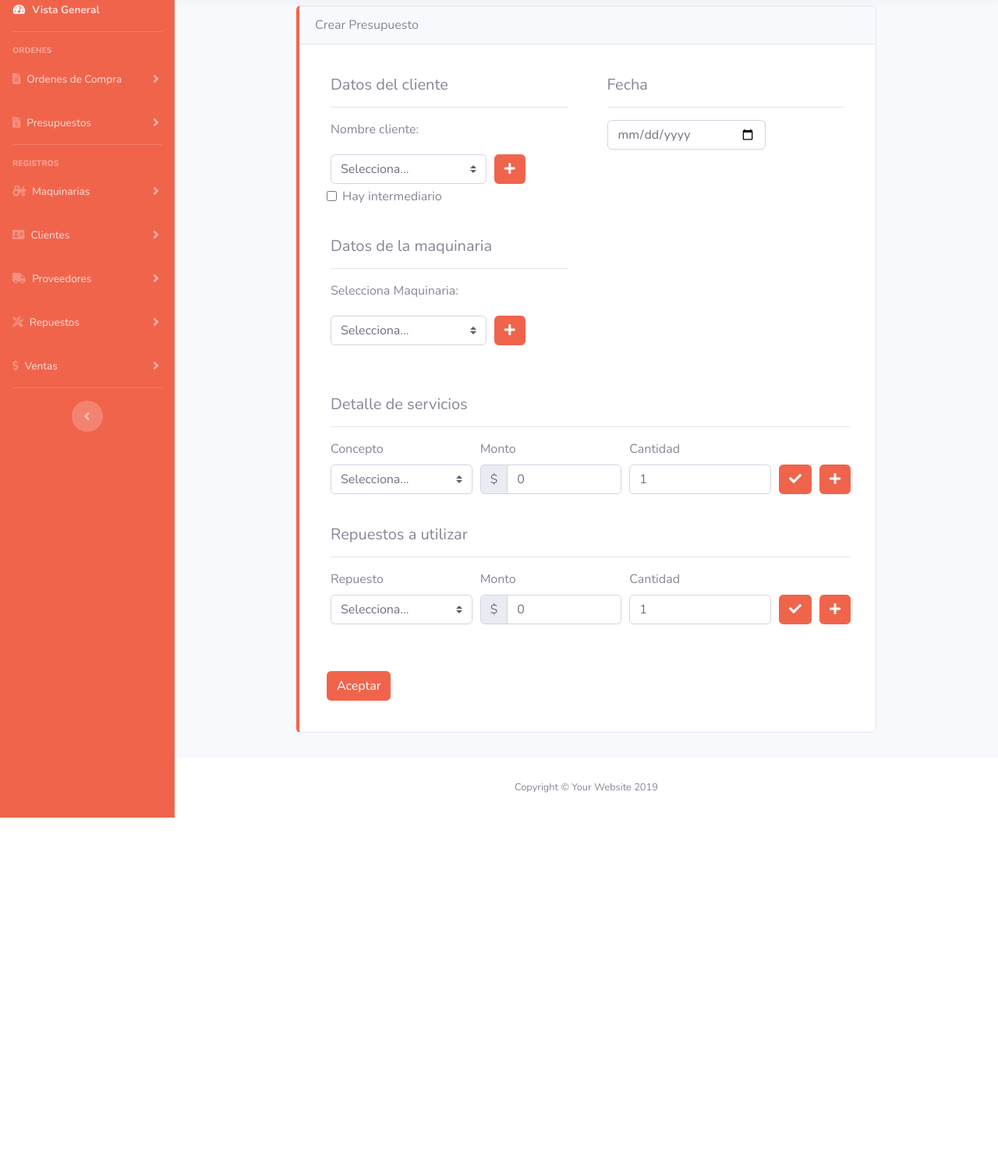
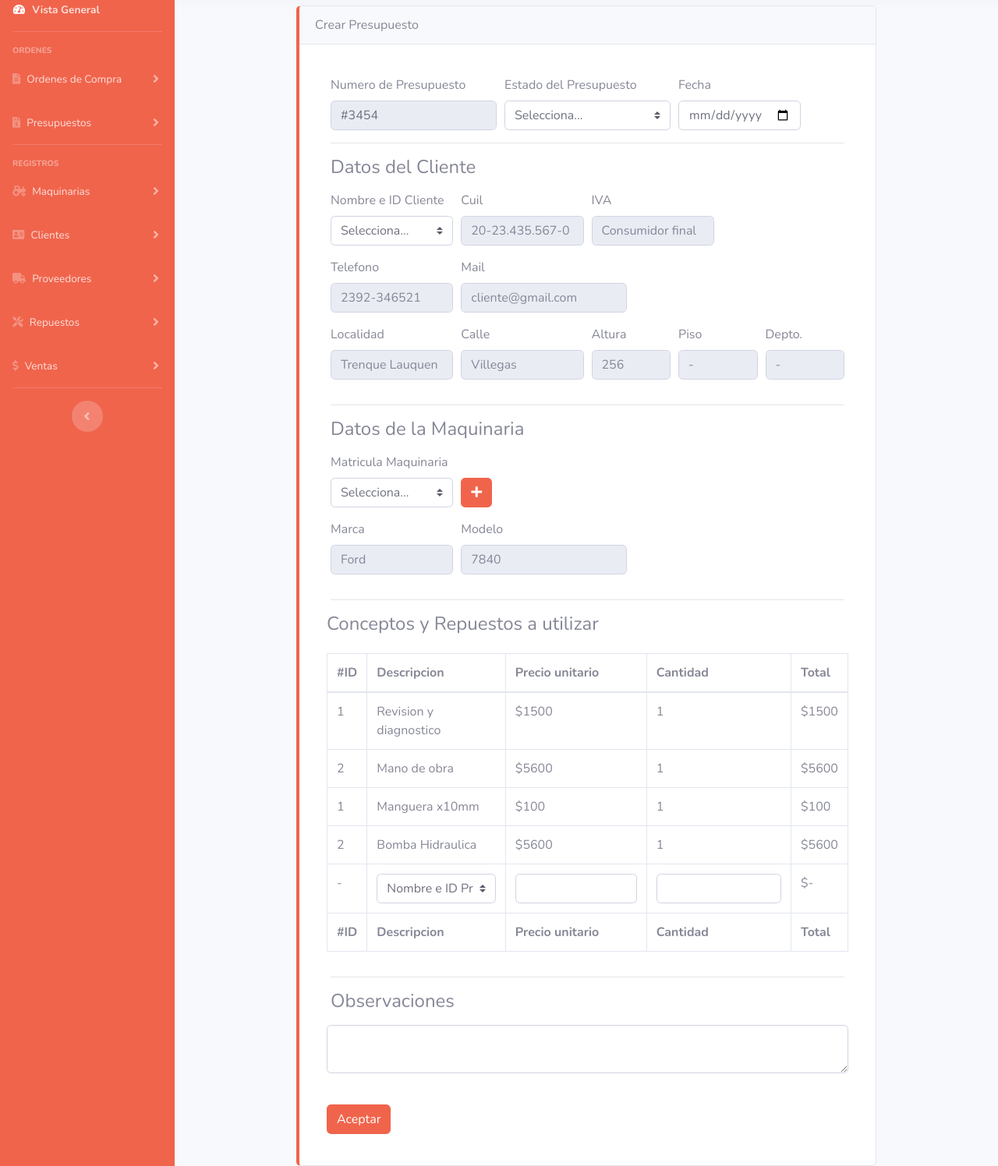
Before and after one commit to AgusR1/Taller, a website with bundled scripts: page orden_trabajo.html in a window 1280 px wide. Shown: the part 87-1583 px from the top of the page at 78% size. Before the commit the page ends 1136 px from the top, so only its background shows below. Built offline with nearby package versions, Linux system fonts and the light colour scheme.

Commit message:
rehaciendo el formulario de presupuesto

```diff
--- a/orden_trabajo.html
+++ b/orden_trabajo.html
@@ -47,7 +47,6 @@
         <div class="sidebar-heading">
           Ordenes
         </div>
-
         <li class="nav-item">
           <a class="nav-link collapsed" href="#" data-toggle="collapse" data-target="#collapseOrdenCompra" aria-expanded="true" aria-controls="collapsePages">
             <i class="fas fa-file-alt"></i>
@@ -357,258 +356,195 @@
               <div class="card-header">
                 Crear Presupuesto
               </div>
+              <div class="card-body">
                   <form>
-                <div class="card-body form-row">
-                  <div class="card col col-6" style="border:#fff;">
                     <div class="card-body">
-                      <h5>Datos del cliente</h5>
-                      <hr>
-                      <p>Nombre cliente:</p>
-                      <div class="form-row align-items-center">
-                        <div class="col-md-8 col-sm-6 my-1">
-                          <select  name="Cliente" method="POST" class="custom-select mr-sm-2" id="inlineFormCustomSelect">
-                            <option required value="NULL" selected>Selecciona...</option>
-                            <option required value="NULL" >Cliente 1</option>
-                            <option required value="NULL" >Cliente 2</option>
-                            <option required value="NULL" >Cliente 3</option>
+                      <div class="form-row">
+                        <div class="col-4">
+                          <label for="validationCustom01">Numero de Presupuesto</label>
+                          <input type="text" disabled class="form-control" id="validationCustom01" value="#3454" required>
+                        </div>
+                        <div class="col-4">
+                          <label for="validationCustom04">Estado del Presupuesto</label>
+                          <select class="custom-select" id="validationCustom04" required>
+                            <option selected value="">Selecciona...</option>
+                            <option>Aprobado totalmente</option>
+                            <option>En evaluacion</option>
+                            <option>Aprobado parcialmente</option>
                           </select>
                         </div>
-                        <div class="col-auto">
-                          <button data-toggle="modal" data-target="#modalCarga_cliente" title="Crea un nuevo cliente" type="button" class="btn btn-primary"><i class="fas fa-plus"></i></button>
-                        </div>
-                        <div class="form-check">
-                          <input id="intermediario" method="post" type="checkbox" class="form-check-input" id="exampleCheck1">
-                          <label class="form-check-label" for="exampleCheck1">Hay intermediario</label>
+                        <div class="col-3">
+                          <label for="validationCustom02">Fecha</label>
+                          <input type="date" class="form-control" id="validationCustom02" value="Otto" required>
                         </div>
                       </div>
-                      <div id="Carga_intermediario" style="display:none;">
-                        <br>
-                        <p>Nombre intermediario:</p>
-                        <div class="form-row align-items-center">
-                          <div class="col-md-8 col-sm-6 my-1">
-                            <select  name="Cliente" method="POST" class="custom-select mr-sm-2" id="inlineFormCustomSelect">
-                              <option required value="NULL" selected>Selecciona...</option>
-                              <option required value="NULL" >Intermediario 1</option>
-                              <option required value="NULL" >Intermediario 2</option>
-                              <option required value="NULL" >Intermediario 3</option>
+                      <hr>
+                      <div class="form-group">
+                        <h4>Datos del Cliente</h4>
+                      </div>
+                      <div class="form-row">
+                        <div class="col-md-3 mb-3 form-group">
+                          <label for="validationCustom04">Nombre e ID Cliente</label>
+                          <select class="custom-select" id="validationCustom04" required>
+                            <option selected value="">Selecciona...</option>
+                            <option>1-Gonzalo Recoulat</option>
+                            <option>2-Agustin Rosales</option>
+                            <option>3-Lautaro Cresut</option>
                           </select>
                         </div>
-                          <div class="col-auto">
-                            <button data-toggle="modal" data-target="#modalCarga_intermediario" title="Crea un nuevo intermediario" type="button" class="btn btn-primary"><i class="fas fa-plus"></i></button>
+                        <div class="form-group col-md-3">
+                          <label for="inputEmail4">Cuil</label>
+                          <input disabled placeholder="20-23.435.567-0" type="text" class="form-control">
+                        </div>
+                        <div class="form-group col-md-3">
+                          <label for="inputPassword4">IVA</label>
+                          <input disabled placeholder="Consumidor final" type="email" class="form-control">
                         </div>
                       </div>
+                      <div class="form-row">
+                        <div class="form-group col-md-3">
+                          <label for="inputEmail4">Telefono</label>
+                          <input disabled placeholder="2392-346521" type="text" class="form-control">
+                        </div>
+                        <div class="form-group col-md-4">
+                          <label for="inputPassword4">Mail</label>
+                          <input disabled placeholder="cliente@gmail.com" type="email" class="form-control">
                         </div>
                       </div>
+                      <div class="form-row">
+                        <div class="form-group col-md-3">
+                          <label for="inputEmail4">Localidad</label>
+                          <input disabled placeholder="Trenque Lauquen" type="text" class="form-control">
                         </div>
-                  <div class="card col col-6" style="border:#fff;">
-                    <div class="card-body">
-                      <h5>Fecha</h5>
-                      <hr>
-                      <input type="date" class="form-control col-8">
+                        <div class="form-group col-md-3">
+                          <label for="inputPassword4">Calle</label>
+                          <input disabled placeholder="Villegas" type="email" class="form-control">
+                        </div>
+                        <div class="form-group col-md-2">
+                          <label for="inputPassword4">Altura</label>
+                          <input disabled placeholder="256" type="email" class="form-control">
+                        </div>
+                        <div class="form-group col-md-2">
+                          <label for="inputPassword4">Piso</label>
+                          <input disabled placeholder="-" type="email" class="form-control">
+                        </div>
+                        <div class="form-group col-md-2">
+                          <label for="inputPassword4">Depto.</label>
+                          <input disabled placeholder="-" type="email" class="form-control">
                         </div>
                       </div>
-                  <div class="card col col-6" style="border:#fff;">
-                    <div class="card-body">
-                      <h5>Datos de la maquinaria</h5>
                       <hr>
-                      <p>Selecciona Maquinaria:</p>
-                      <div class="form-row align-items-center">
-                        <div class="col-md-8 col-sm-6 my-1">
-                          <select  name="Cliente" method="POST" class="custom-select mr-sm-2" id="inlineFormCustomSelect">
-                            <option required value="NULL" selected>Selecciona...</option>
-                            <option required value="NULL" >Maquinaria 1</option>
-                            <option required value="NULL" >Maquinaria 2</option>
-                            <option required value="NULL" >Maquinaria 3</option>
+                      <div class="form-group">
+                        <h4>Datos de la Maquinaria</h4>
+                      </div>
+                      <div class="form-row">
+                        <div class="col-md-3 mb-3 form-group">
+                          <label for="validationCustom04">Matricula Maquinaria</label>
+                          <select class="custom-select" id="validationCustom04" required>
+                            <option selected value="">Selecciona...</option>
+                            <option>Matricula 1</option>
+                            <option>Matricula 2</option>
+                            <option>Matricula 3</option>
                           </select>
                         </div>
-                        <div class="col-auto">
-                          <button data-toggle="modal" data-target="#modalCarga_maquinaria" title="Carga una nueva maquinaria" type="button" class="btn btn-primary"><i class="fas fa-plus"></i></button>
+                        <div class="col-auto" style="margin-top:2rem;">
+                          <button data-toggle="modal" data-target="#modalCarga_marca" title="Registra una nueva maquina" type="button" class="btn btn-primary"><i class="fas fa-plus"></i></button>
                         </div>
                       </div>
+                      <div class="form-row">
+                        <div class="form-group col-md-3">
+                          <label for="inputEmail4">Marca</label>
+                          <input disabled placeholder="Ford" type="text" class="form-control">
+                        </div>
+                        <div class="form-group col-md-4">
+                          <label for="inputPassword4">Modelo</label>
+                          <input disabled placeholder="7840" type="text" class="form-control">
                         </div>
                       </div>
+                      <hr>
+                      <div class="form-row">
+                        <div class="form-group">
+                          <h4>Conceptos y Repuestos a utilizar</h4>
                         </div>
-                <div class="card col col-12" style="border:#fff;padding-left:1.25rem;">
-                  <div class="card-body">
-                    <h5>Detalle de servicios</h5>
-                    <hr>
-                    <div class="form-row align-items-center">
-                      <div class="col">
-                        <label>Concepto</label>
-                        <select id="concepto" class="custom-select mr-sm-2" id="inlineFormCustomSelect">
-                          <option selected value="NULL">Selecciona...</option>
-                          <option value="Mano de obra">Mano de obra</option>
-                          <option value="Repuesto 1">Repuesto 1</option>
-                          <option value="Repuesto 2">Repuesto 2</option>
+                        <div class="table-responsive">
+                          <table class="table table-bordered" id="dataTable" width="100%" cellspacing="0">
+                            <thead>
+                              <tr>
+                                <th>#ID</th>
+                                <th>Descripcion</th>
+                                <th>Precio unitario</th>
+                                <th>Cantidad</th>
+                                <th>Total</th>
+                              </tr>
+                            </thead>
+                            <tfoot>
+                              <tr>
+                                <th>#ID</th>
+                                <th>Descripcion</th>
+                                <th>Precio unitario</th>
+                                <th>Cantidad</th>
+                                <th>Total</th>
+                              </tr>
+                            </tfoot>
+                            <tbody>
+                              <tr>
+                                <td>1</td>
+                                <td>Revision y diagnostico</td>
+                                <td>$1500</td>
+                                <td>1</td>
+                                <td>$1500</td>
+                              </tr>
+                              <tr>
+                                <td>2</td>
+                                <td>Mano de obra</td>
+                                <td>$5600</td>
+                                <td>1</td>
+                                <td>$5600</td>
+                              </tr>
+                              <tr>
+                                <td>1</td>
+                                <td>Manguera x10mm</td>
+                                <td>$100</td>
+                                <td>1</td>
+                                <td>$100</td>
+                              </tr>
+                              <tr>
+                                <td>2</td>
+                                <td>Bomba Hidraulica</td>
+                                <td>$5600</td>
+                                <td>1</td>
+                                <td>$5600</td>
+                              </tr>
+                              <tr>
+                                <td>-</td>
+                                <td> <select class="custom-select">
+                                  <option selected >Nombre e ID Producto</option>
+                                  <option>1-Producto1</option>
+                                  <option>2-Producto2</option>
+                                  <option>3-Producto3</option>
                                 </select>
-                      </div>
-                      <div class="col">
-                        <label>Monto</label>
-                        <div class="input-group">
-                          <div class="input-group-prepend">
-                            <span class="input-group-text" id="basic-addon1">$</span>
-                          </div>
-                          <input id="monto_concepto" type="number" class="form-control" value="0">
+                                </td>
+                                <td><input type="number" class="form-control"></td>
+                                <td><input  type="number" class="form-control"></td>
+                                <td>$-</td>
+                              </tr>
+                            </tbody>
+                          </table>
                         </div>
                       </div>
-                      <div class="col">
-                        <label>Cantidad</label>
-                        <div class="input-group">
-                          <input id="monto_concepto" type="number" class="form-control" value="1">
+                      <hr>
+                      <div class="form-group">
+                        <h4>Observaciones</h4>
                       </div>
-                      </div>
-                      <div class="col-auto" style="margin-top:2rem;">
-                        <button id="carga_concepto" data-toggle="tooltip" data-placement="top" title="Acepta" type="button" onclick="muestra_concepto()" class="btn btn-primary"><i class="fas fa-check"></i></button>
-                      </div>
-                      <div class="col-auto" style="margin-top:2rem;">
-                        <button data-toggle="modal" data-target="#modalCarga" title="Carga a un nuevo concepto" type="button" class="btn btn-primary"><i class="fas fa-plus"></i></i></button>
-                      </div>
-                    </div>
-
-
-                    <!-- conceptos a pagar -->
-
-                    <!-- concepto 1 -->
-                    <div id="muestra_concepto_1" class="col-lg-5 sol-sm-12 alert alert-light alert-dismissible fade show" style="display:none; margin-top:0.5rem; margin-right:1rem;background:#fadbd8; border-left: .25rem solid #e74a3b!important;" role="alert">
-                      <!--***** nombre***** -->
-                      <div class="form-group">
-                        <div class="input-group">
-                          <div class="input-group-prepend">
-                            <span style="background:#fadbd8;border:0px;" class="input-group-text" id="nom_id_1"><b>Concepto:</b></span>
-                          </div>
-                          <input class="form-control" type="text" id="nombre_concepto_1" style="background:#fadbd8;border:0px;" value="" readonly>
-                        </div>
-
-                        <!--*****monto***** -->
-                        <div class="input-group">
-                          <div class="input-group-prepend">
-                            <span style="background:#fadbd8;border:0px;" class="input-group-text" id="monto_1"><b>Monto:</b> $</span>
-                          </div>
-                          <input value="0" class="form-control" type="text" id="monto_concepto_1" style="background:#fadbd8;border:0px;" value="" readonly>
-                        </div>
-                      </div>
-                      <button onclick="quitar_concepto1()" class="close" type="button" aria-label="Close">
-                        <span aria-hidden="true">&times;</span>
-                      </button>
-                    </div>
-                    <!-- concepto 2 -->
-                    <div id="muestra_concepto_2" class="col-lg-5 sol-sm-12 alert alert-light alert-dismissible fade show" style="display:none; margin-top:0.5rem; margin-right:1rem;background:#fadbd8; border-left: .25rem solid #e74a3b!important;" role="alert">
-                      <!--***** nombre***** -->
-                      <div class="form-group">
-                        <div class="input-group">
-                          <div class="input-group-prepend">
-                            <span style="background:#fadbd8;border:0px;" class="input-group-text" id="nom_id_2"><b>Concepto:</b></span>
-                          </div>
-                          <input class="form-control" type="text" id="nombre_concepto_2" style="background:#fadbd8;border:0px;" value="" readonly>
-                        </div>
-
-                        <!--*****monto***** -->
-                        <div class="input-group">
-                          <div class="input-group-prepend">
-                            <span style="background:#fadbd8;border:0px;" class="input-group-text" id="monto_2"><b>Monto:</b> $</span>
-                          </div>
-                          <input value="0" class="form-control" type="text" id="monto_concepto_2" style="background:#fadbd8;border:0px;" value="" readonly>
-                        </div>
-                      </div>
-                      <button onclick="quitar_concepto2()" class="close" type="button" aria-label="Close">
-                        <span aria-hidden="true">&times;</span>
-                      </button>
-                    </div>
-                  </div>
-                </div>
-                <div class="card col col-12" style="border:#fff;padding-left:1.25rem;">
-                  <div class="card-body">
-                    <h5>Repuestos a utilizar</h5>
-                    <hr>
-                    <div class="form-row align-items-center">
-                      <div class="col">
-                        <label>Repuesto</label>
-                        <select id="repuesto" class="custom-select mr-sm-2" id="inlineFormCustomSelect">
-                          <option selected value="NULL">Selecciona...</option>
-                          <option value="Mano de obra">Mano de obra</option>
-                          <option value="Repuesto 1">Repuesto 1</option>
-                          <option value="Repuesto 2">Repuesto 2</option>
-                        </select>
-                      </div>
-                      <div class="col">
-                        <label>Monto</label>
-                        <div class="input-group">
-                          <div class="input-group-prepend">
-                            <span class="input-group-text" id="basic-addon1">$</span>
-                          </div>
-                          <input id="monto_concepto" type="number" class="form-control" value="0">
-                        </div>
-                      </div>
-                      <div class="col">
-                        <label>Cantidad</label>
-                        <div class="input-group">
-                          <input id="monto_concepto" type="number" class="form-control" value="1">
-                        </div>
-                      </div>
-                      <div class="col-auto" style="margin-top:2rem;">
-                        <button id="carga_concepto" data-toggle="tooltip" data-placement="top" title="Acepta" type="button" onclick="muestra_concepto()" class="btn btn-primary"><i class="fas fa-check"></i></button>
-                      </div>
-                      <div class="col-auto" style="margin-top:2rem;">
-                        <button data-toggle="modal" data-target="#modalCarga" title="Carga a un nuevo concepto" type="button" class="btn btn-primary"><i class="fas fa-plus"></i></i></button>
-                      </div>
-                    </div>
-
-                    <!-- conceptos a pagar -->
-
-                    <!-- concepto 1 -->
-                    <div id="muestra_concepto_1" class="col-lg-5 sol-sm-12 alert alert-light alert-dismissible fade show" style="display:none; margin-top:0.5rem; margin-right:1rem;background:#fadbd8; border-left: .25rem solid #e74a3b!important;" role="alert">
-                      <!--***** nombre***** -->
-                      <div class="form-group">
-                        <div class="input-group">
-                          <div class="input-group-prepend">
-                            <span style="background:#fadbd8;border:0px;" class="input-group-text" id="nom_id_1"><b>Concepto:</b></span>
-                          </div>
-                          <input class="form-control" type="text" id="nombre_concepto_1" style="background:#fadbd8;border:0px;" value="" readonly>
-                        </div>
-
-                        <!--*****monto***** -->
-                        <div class="input-group">
-                          <div class="input-group-prepend">
-                            <span style="background:#fadbd8;border:0px;" class="input-group-text" id="monto_1"><b>Monto:</b> $</span>
-                          </div>
-                          <input value="0" class="form-control" type="text" id="monto_concepto_1" style="background:#fadbd8;border:0px;" value="" readonly>
-                        </div>
-                      </div>
-                      <button onclick="quitar_concepto1()" class="close" type="button" aria-label="Close">
-                        <span aria-hidden="true">&times;</span>
-                      </button>
-                    </div>
-                    <!-- concepto 2 -->
-                    <div id="muestra_concepto_2" class="col-lg-5 sol-sm-12 alert alert-light alert-dismissible fade show" style="display:none; margin-top:0.5rem; margin-right:1rem;background:#fadbd8; border-left: .25rem solid #e74a3b!important;" role="alert">
-                      <!--***** nombre***** -->
-                      <div class="form-group">
-                        <div class="input-group">
-                          <div class="input-group-prepend">
-                            <span style="background:#fadbd8;border:0px;" class="input-group-text" id="nom_id_2"><b>Concepto:</b></span>
-                          </div>
-                          <input class="form-control" type="text" id="nombre_concepto_2" style="background:#fadbd8;border:0px;" value="" readonly>
-                        </div>
-
-                        <!--*****monto***** -->
-                        <div class="input-group">
-                          <div class="input-group-prepend">
-                            <span style="background:#fadbd8;border:0px;" class="input-group-text" id="monto_2"><b>Monto:</b> $</span>
-                          </div>
-                          <input value="0" class="form-control" type="text" id="monto_concepto_2" style="background:#fadbd8;border:0px;" value="" readonly>
-                        </div>
-                      </div>
-                      <button onclick="quitar_concepto2()" class="close" type="button" aria-label="Close">
-                        <span aria-hidden="true">&times;</span>
-                      </button>
-                    </div>
+                      <div class="form-row">
+                        <textarea class="form-control" aria-label="With textarea"></textarea>
                       </div>
                     </div>
                     <div class="card-body form-row">
-                    <div class="card-body">
                       <button type="submit" class="btn btn-primary">Aceptar</button>
                     </div>
+                    </form>
                 </div>
-              </form>
               </div>
           </div>
           <!-- /.container-fluid -->
```
Lines whose indentation alone changed are shown as unchanged.
